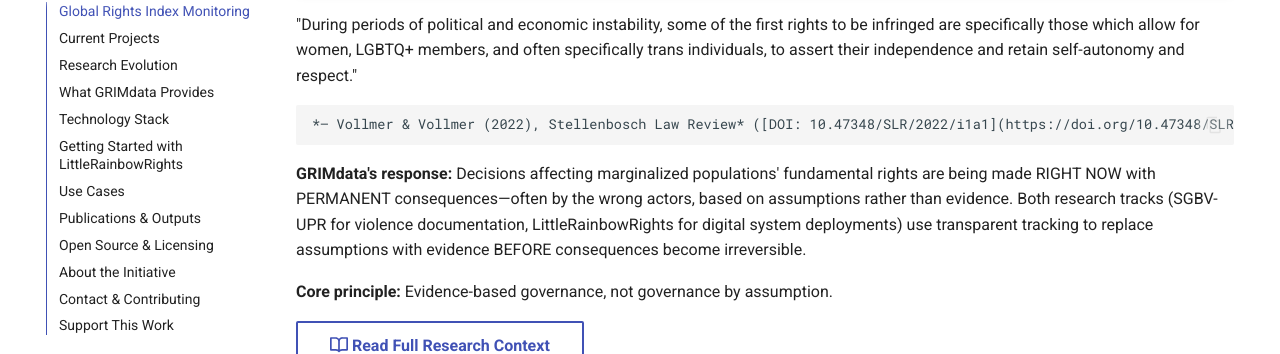
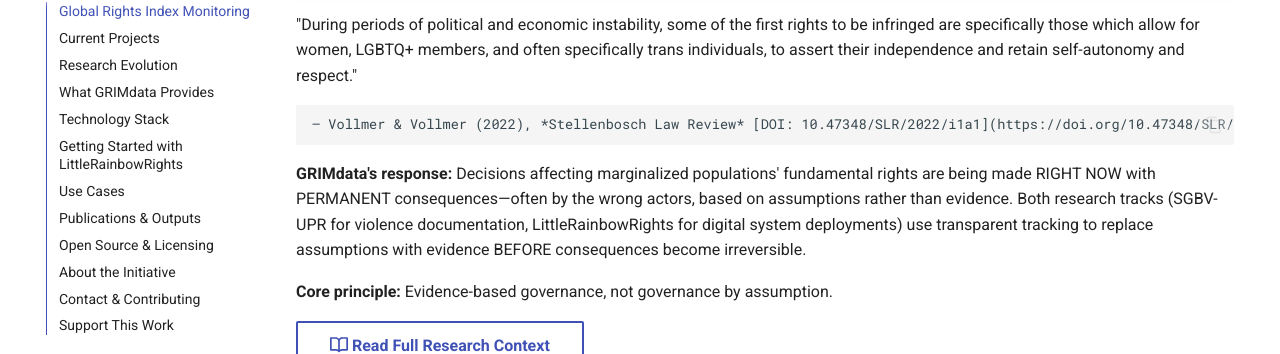
Before and after one commit to MissCrispenCakes/DigitalChild, an MkDocs documentation site: the page built from docs/index.md, in a window 1280 px wide and 900 px high, scrolled down 337 px. Shown: the part 145-499 px from the top of the window. Built offline with MkDocs 1.6.1 and Material for MkDocs 9.7.7, drawn with Linux system fonts in a browser that asks for light colours; emoji names are drawn with the system emoji font; comment, search, counter and statistics services are not loaded.

````diff
--- a/docs/index.md
+++ b/docs/index.md
@@ -10,7 +10,7 @@
 "During periods of political and economic instability, some of the first rights to be infringed are specifically those which allow for women, LGBTQ+ members, and often specifically trans individuals, to assert their independence and retain self-autonomy and respect."
 
 ```
-*— Vollmer & Vollmer (2022), Stellenbosch Law Review* ([DOI: 10.47348/SLR/2022/i1a1](https://doi.org/10.47348/SLR/2022/i1a1))
+— Vollmer & Vollmer (2022), *Stellenbosch Law Review* [DOI: 10.47348/SLR/2022/i1a1](https://doi.org/10.47348/SLR/2022/i1a1)
 ```
 
 **GRIMdata's response:** Decisions affecting marginalized populations' fundamental rights are being made RIGHT NOW with PERMANENT consequences—often by the wrong actors, based on assumptions rather than evidence. Both research tracks (SGBV-UPR for violence documentation, LittleRainbowRights for digital system deployments) use transparent tracking to replace assumptions with evidence BEFORE consequences become irreversible.
````
